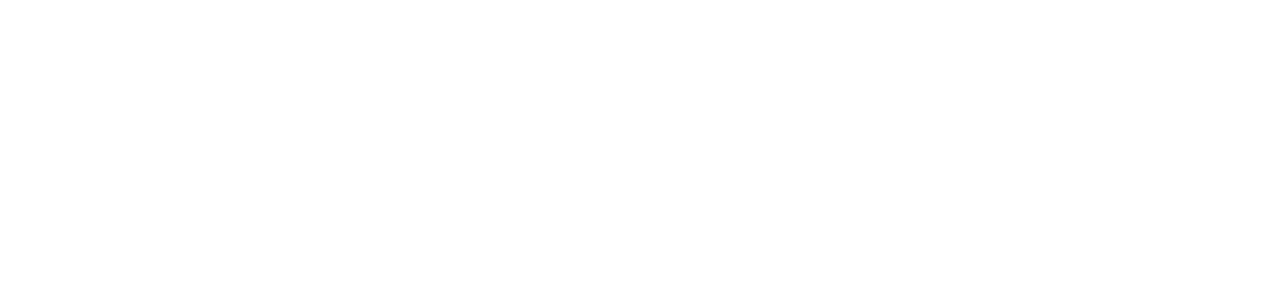
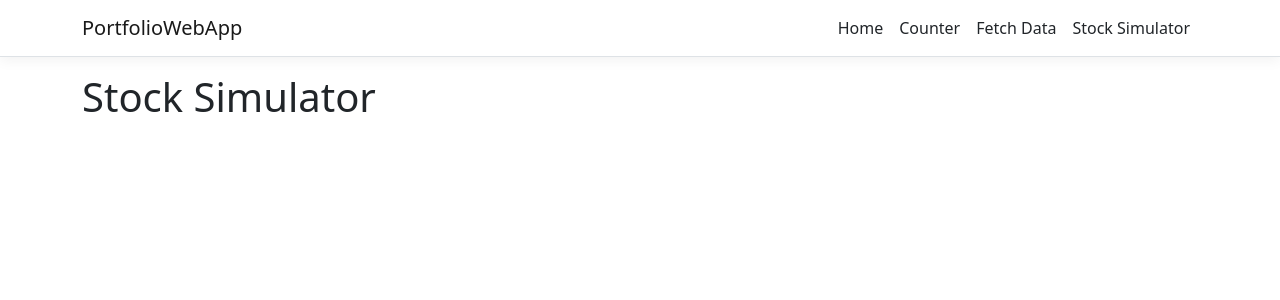
Before and after one commit to JacobKerames/PortfolioWebApp, a React (Create React App) app in the folder ClientApp/: page /stock-simulator in a window 1280 px wide. Before the commit this address had no page. Shown: the top 300 px of the page. Built offline with nearby package versions, Linux system fonts and the light colour scheme.

Commit message:
Setup new component and Terminal navigation for Stock Trading Simulator

```diff
--- a/ClientApp/src/AppRoutes.js
+++ b/ClientApp/src/AppRoutes.js
@@ -1,6 +1,7 @@
 import { Counter } from "./components/Counter";
 import { FetchData } from "./components/FetchData";
 import Terminal from "./components/Terminal";
+import StockSimulator from "./components/StockSimulator";
 
 const AppRoutes = [
     {
@@ -14,6 +15,10 @@ const AppRoutes = [
     {
         path: '/fetch-data',
         element: <FetchData />
+    },
+    {
+        path: '/stock-simulator',
+        element: <StockSimulator />
     }
 ];
 
--- a/ClientApp/src/components/NavMenu.js
+++ b/ClientApp/src/components/NavMenu.js
@@ -6,7 +6,7 @@ import './NavMenu.css';
 export class NavMenu extends Component {
     static displayName = NavMenu.name;
 
-  constructor (props) {
+    constructor(props) {
         super(props);
 
         this.toggleNavbar = this.toggleNavbar.bind(this);
@@ -15,7 +15,7 @@ export class NavMenu extends Component {
         };
     }
 
-  toggleNavbar () {
+    toggleNavbar() {
         this.setState({
             collapsed: !this.state.collapsed
         });
@@ -36,7 +36,10 @@ export class NavMenu extends Component {
                                 <NavLink tag={Link} className="text-dark" to="/counter">Counter</NavLink>
                             </NavItem>
                             <NavItem>
-                <NavLink tag={Link} className="text-dark" to="/fetch-data">Fetch data</NavLink>
+                                <NavLink tag={Link} className="text-dark" to="/fetch-data">Fetch Data</NavLink>
+                            </NavItem>
+                            <NavItem>
+                                <NavLink tag={Link} className="text-dark" to="/stock-simulator">Stock Simulator</NavLink>
                             </NavItem>
                         </ul>
                     </Collapse>
--- /dev/null
+++ b/ClientApp/src/components/StockSimulator.js
@@ -0,0 +1,31 @@
+import React, { useState, useEffect } from 'react';
+
+const StockSimulator = () => {
+    const [stocks, setStocks] = useState([]);
+    const [balance, setBalance] = useState(10000);
+    const [transactions, setTransactions] = useState([]);
+
+    // Function to buy stocks
+    const buyStock = (stockId, quantity) => {
+        // Logic to buy stock
+    };
+
+    // Function to sell stocks
+    const sellStock = (stockId, quantity) => {
+        // Logic to sell stock
+    };
+
+    // Function to fetch stock prices
+    useEffect(() => {
+        // Fetch stock prices and update state
+    }, []); // Empty dependency array for fetching on component mount
+
+    return (
+        <div>
+            <h1>Stock Simulator</h1>
+            {/* UI components here */}
+        </div>
+    );
+};
+
+export default StockSimulator;
--- a/ClientApp/src/components/Terminal.js
+++ b/ClientApp/src/components/Terminal.js
@@ -100,6 +100,12 @@ const Terminal = () => {
                         window.open('https://github.com/JacobKerames/PortfolioWebApp', '_blank');
                     }, 1500);
                     break;
+                case 'stock':
+                    setOutputs(outputs => [...outputs, { type: 'string', content: 'Opening the Stock Trading Sim in a new tab...\n' }]);
+                    setTimeout(() => {
+                        navigate('/stock-simulator');
+                    }, 1500);
+                    break;
                 case 'counter':
                     navigate('/counter');
                     break;
@@ -122,6 +128,7 @@ const Terminal = () => {
                             title: '\nPROJECTS',
                             commands: [
                                 { description: 'Open this project\'s GitHub repository', command: '     repo' },
+                                { description: 'Run stock trading simulator', command: '     stock' },
                                 { description: 'Run counter project', command: '     counter' },
                                 { description: 'Run weather project', command: '     weather' }
                             ]
```
Lines whose indentation alone changed are shown as unchanged.
